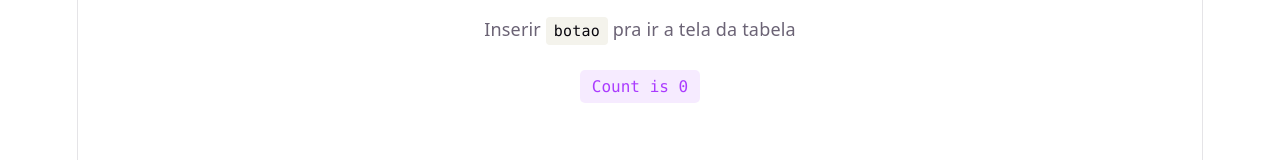
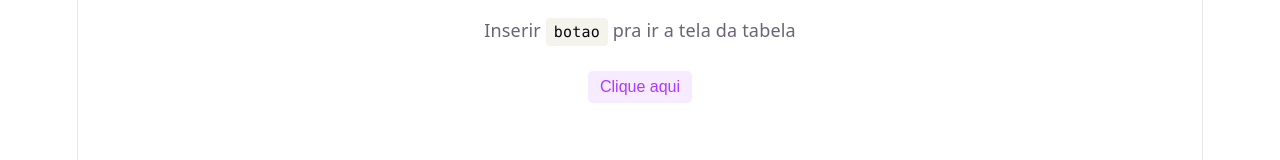
Before and after one commit to DJoverdant/react-system, a React (Vite) app: page / in a window 1280 px wide. Shown: the part 208-368 px from the top of the page. Built offline with nearby package versions, Linux system fonts and the light colour scheme.

Commit message:
feat: create button component

```diff
--- a/src/front/App.tsx
+++ b/src/front/App.tsx
@@ -1,9 +1,7 @@
-import { useState } from 'react'
+import Button from './components/Button'
 import './styles/global.css'
 
 function App() {
-  const [count, setCount] = useState(0)
-
   return (
     <>
       <section id="header">
@@ -19,12 +17,7 @@ function App() {
             Inserir <code>botao</code> pra ir a tela da tabela
           </p>
         </div>
-        <button
-          className="counter"
-          onClick={() => setCount((count) => count + 2)}
-        >
-          Count is {count}
-        </button>
+        <Button text='Clique aqui'/>
       </section>
 
       <div className="ticks"></div>
--- a/src/front/components/Button/index.tsx
+++ b/src/front/components/Button/index.tsx
@@ -0,0 +1,11 @@
+import "./styles.css";
+
+interface ButtonProps { text: string };
+
+function Button({text}: ButtonProps) {
+    return (
+        <button className="button"> {text} </button>
+    );
+}
+
+export default Button;
--- a/src/front/components/Button/styles.css
+++ b/src/front/components/Button/styles.css
@@ -0,0 +1,14 @@
+.button {
+  font-size: 16px;
+  padding: 5px 10px;
+  border-radius: 5px;
+  color: var(--accent);
+  background: var(--accent-bg);
+  border: 2px solid transparent;
+  transition: border-color 0.3s;
+  margin-bottom: 24px;
+
+  &:hover {
+    border-color: var(--accent-border);
+  }
+}
--- a/src/front/styles/global.css
+++ b/src/front/styles/global.css
@@ -1,18 +1,3 @@
-.counter {
-  font-size: 16px;
-  padding: 5px 10px;
-  border-radius: 5px;
-  color: var(--accent);
-  background: var(--accent-bg);
-  border: 2px solid transparent;
-  transition: border-color 0.3s;
-  margin-bottom: 24px;
-
-  &:hover {
-    border-color: var(--accent-border);
-  }
-}
-
 #canva {
   display: flex;
   flex-direction: column;
```
